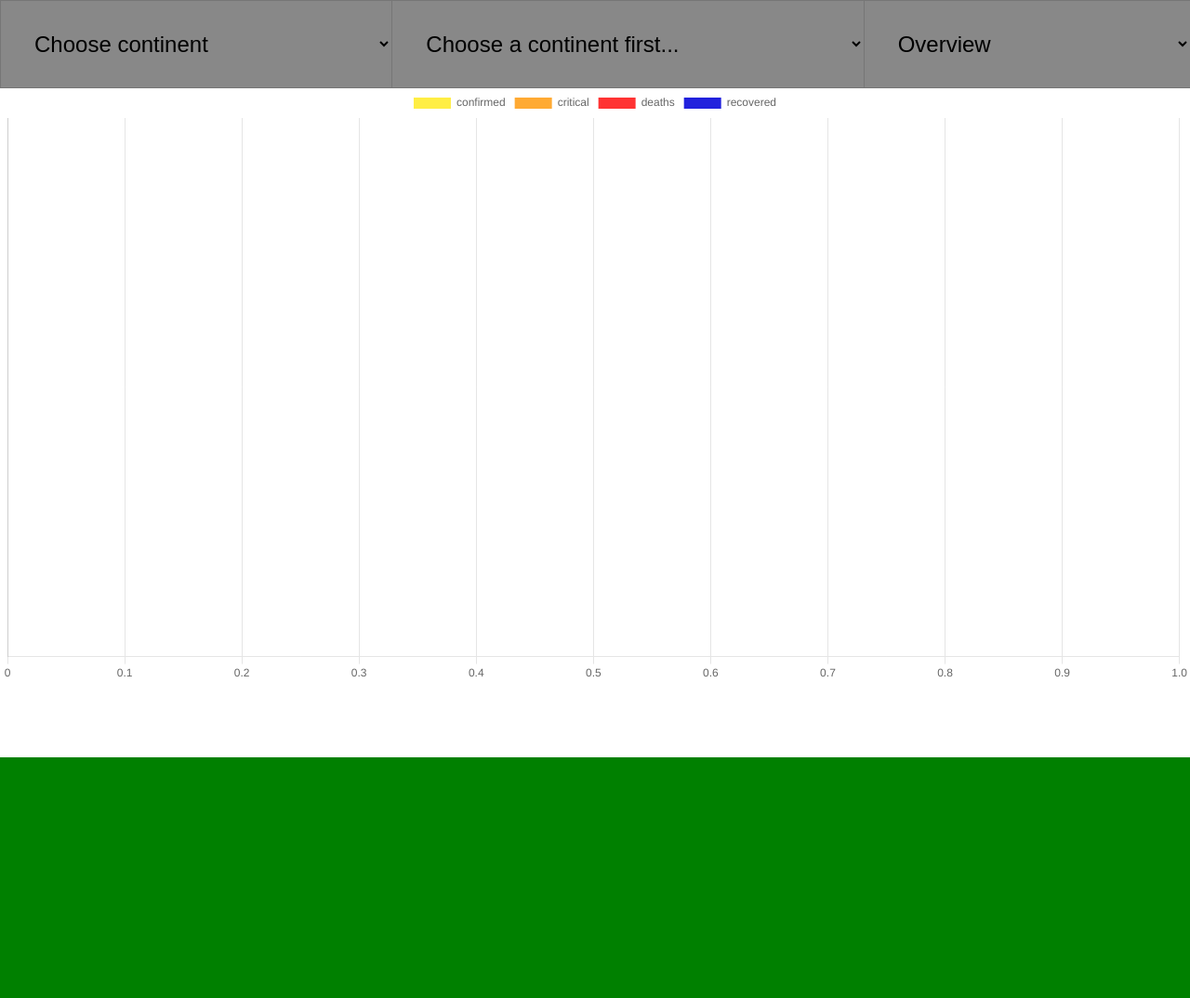
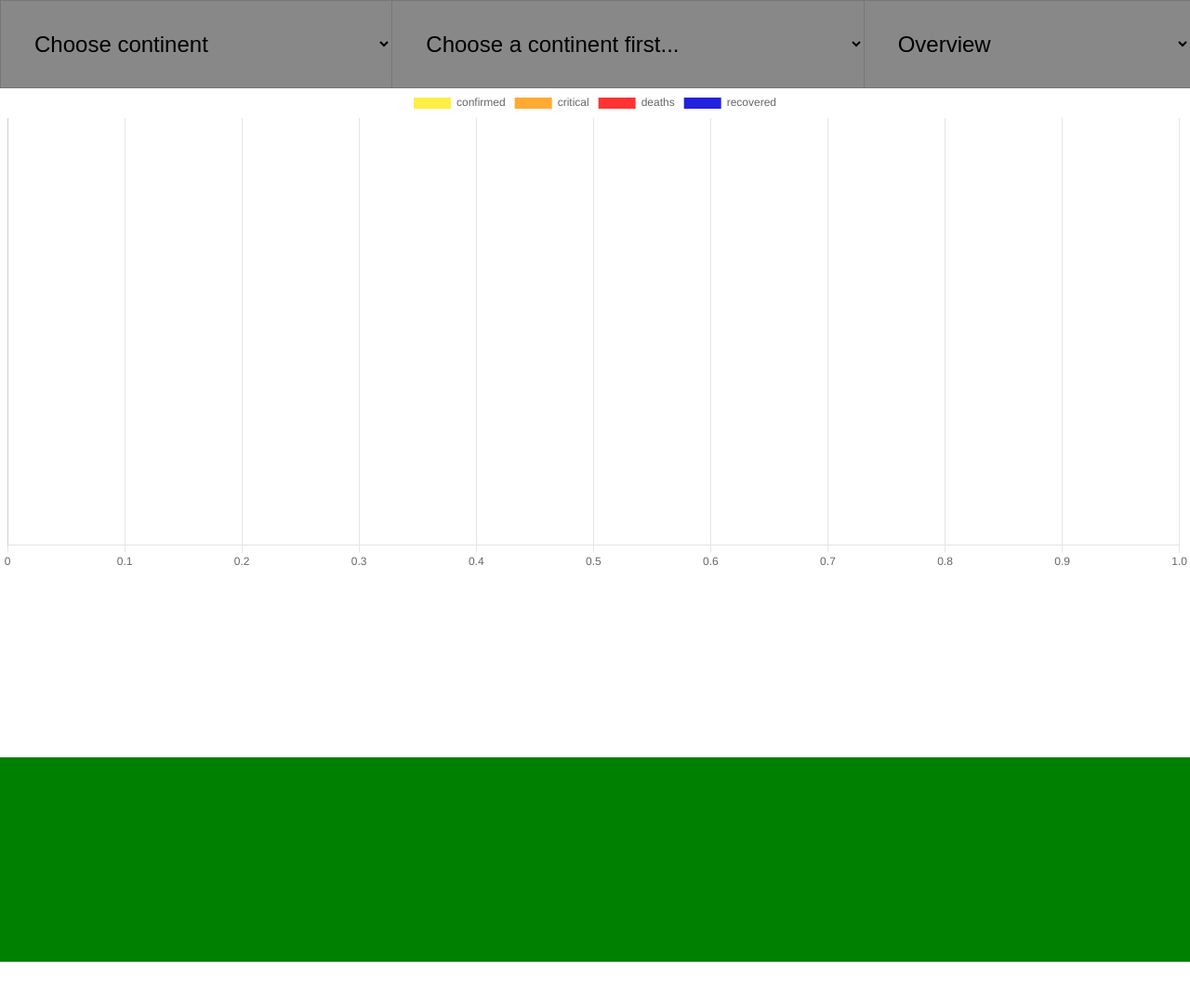
Before and after one commit to saharlaor/Covid-App, a website: page index.html in a window 1280 px wide. Shown: the whole page at 93% size. After the commit the page ends 1035 px from the top, so only its background shows below. Drawn offline with nearby package versions, Linux system fonts and the light colour scheme.

Commit message:
Resizing

```diff
--- a/scss/style.scss
+++ b/scss/style.scss
@@ -46,12 +46,12 @@ main {
   flex-basis: 720px;
   canvas {
     max-width: 100%;
-    max-height: calc(100vh - 6rem);
+    max-height: 65vh;
     aspect-ratio: 1;
   }
 }
 
 .country-statistics {
   background-color: green;
-  height: 360px;
+  height: 27.5vh;
 }
```
Also changed, not shown: dist/css/style.css.
